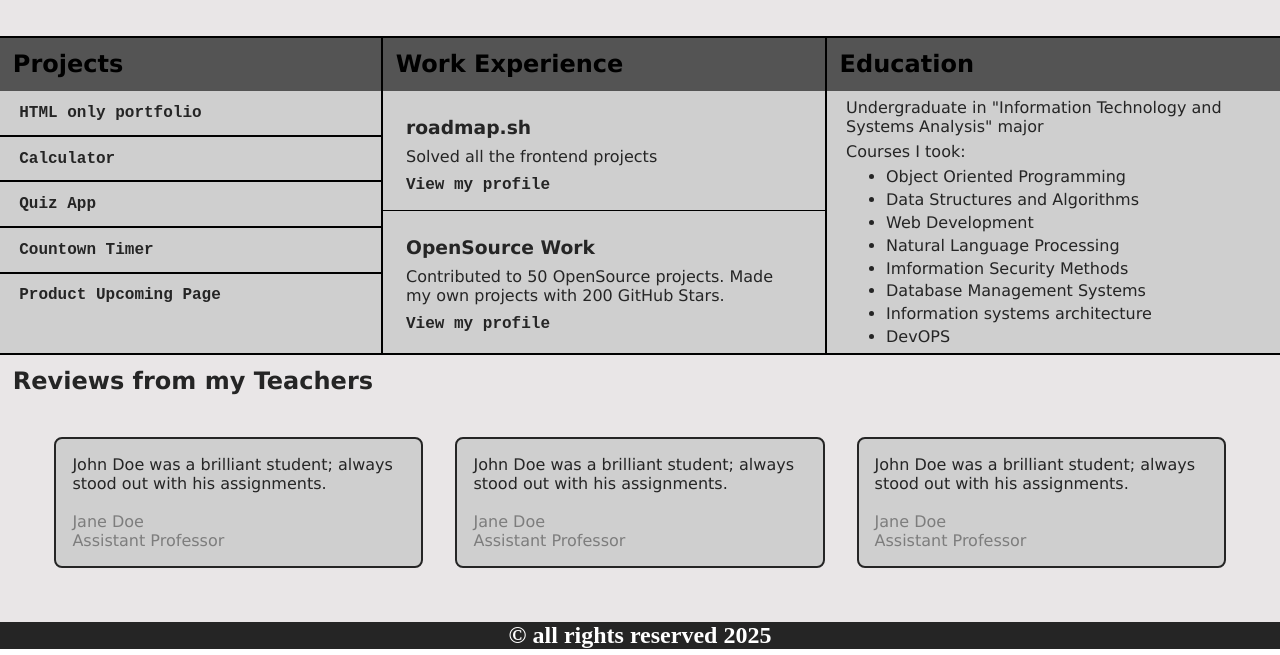
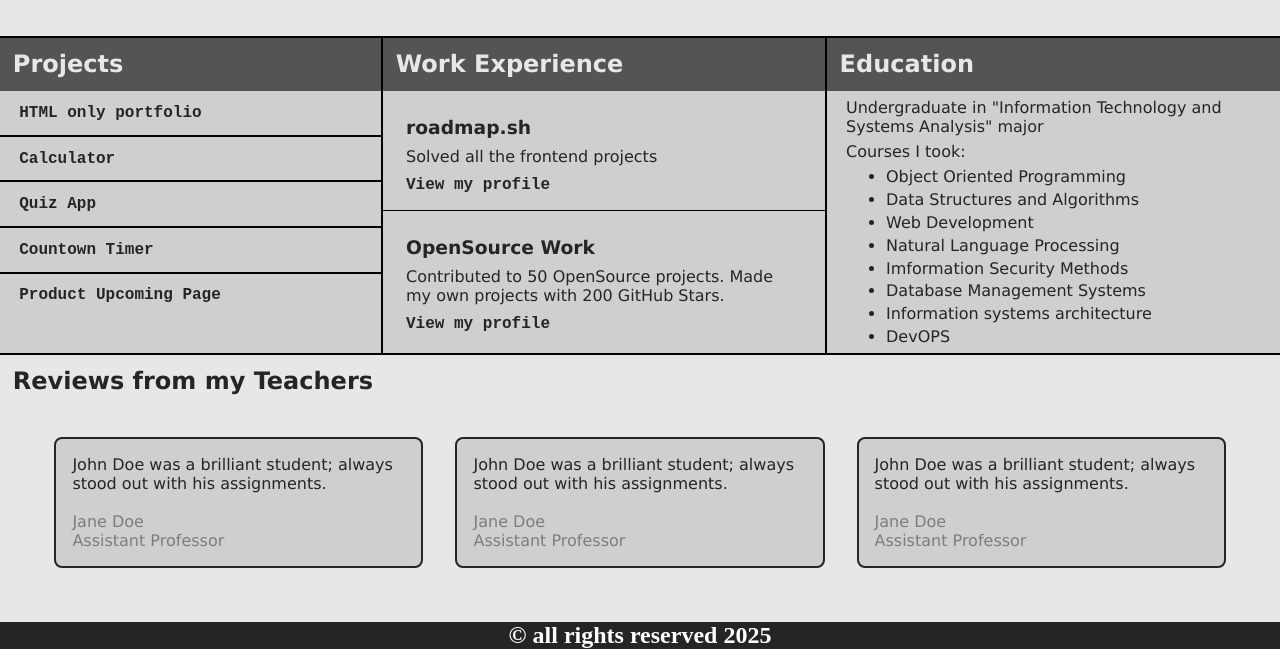
Before and after one commit to KirillVelichutin/online-portfolio, a plain HTML site: page index.html in a window 1280 px wide. Shown: the part 145-800 px from the top of the page. Drawn offline with Linux system fonts and the light colour scheme.

Commit message:
h2 sections color changed

```diff
--- a/index.css
+++ b/index.css
@@ -124,7 +124,7 @@ main > section {
 main > section > h2 {
 	padding: 1vw;
 	font-family: Verdana, Geneva, Tahoma, sans-serif;
-	color: ##e9e6e7;
+	color: #e9e6e7;
 	background-color: #545454;
 }
 
```
